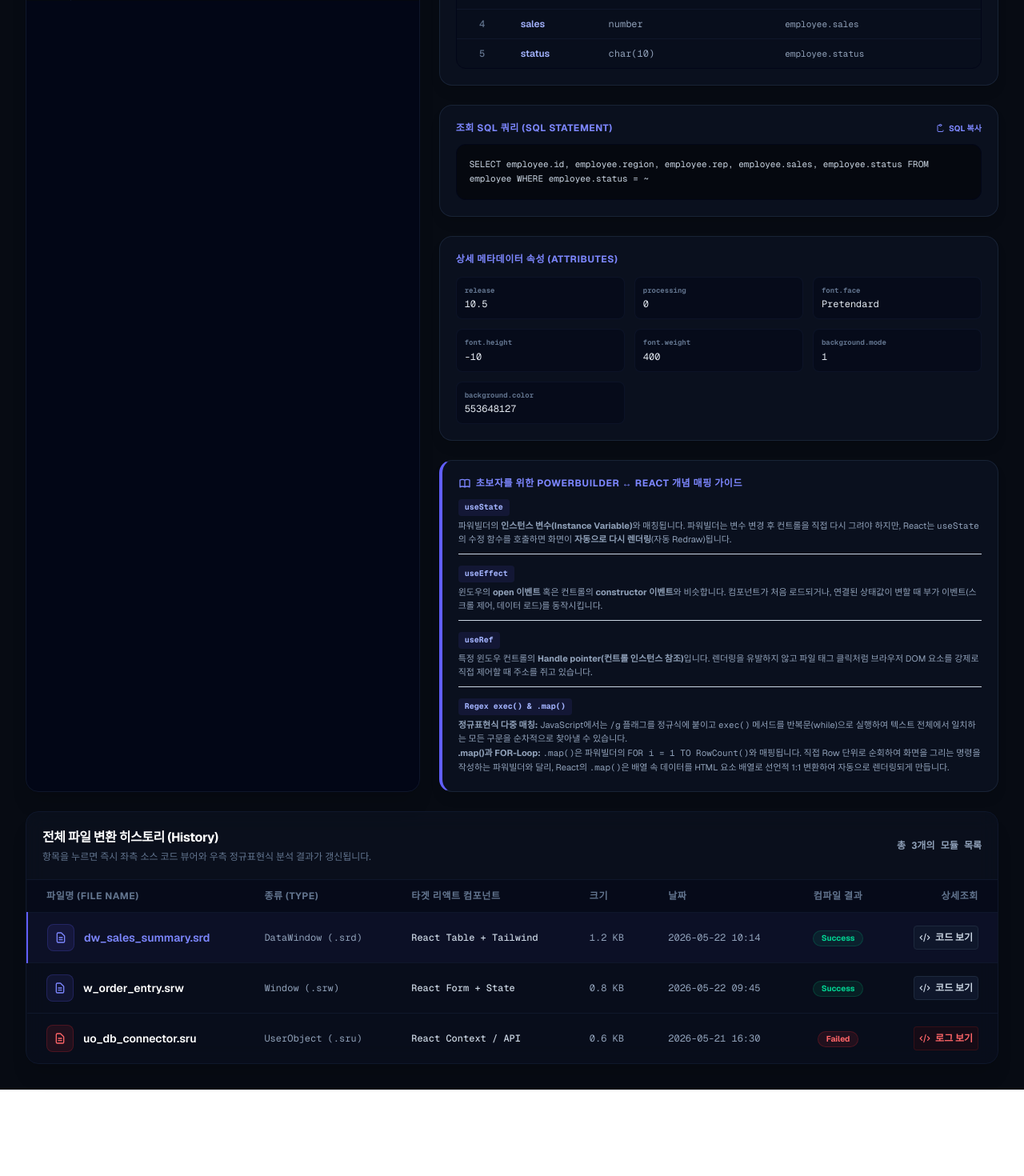
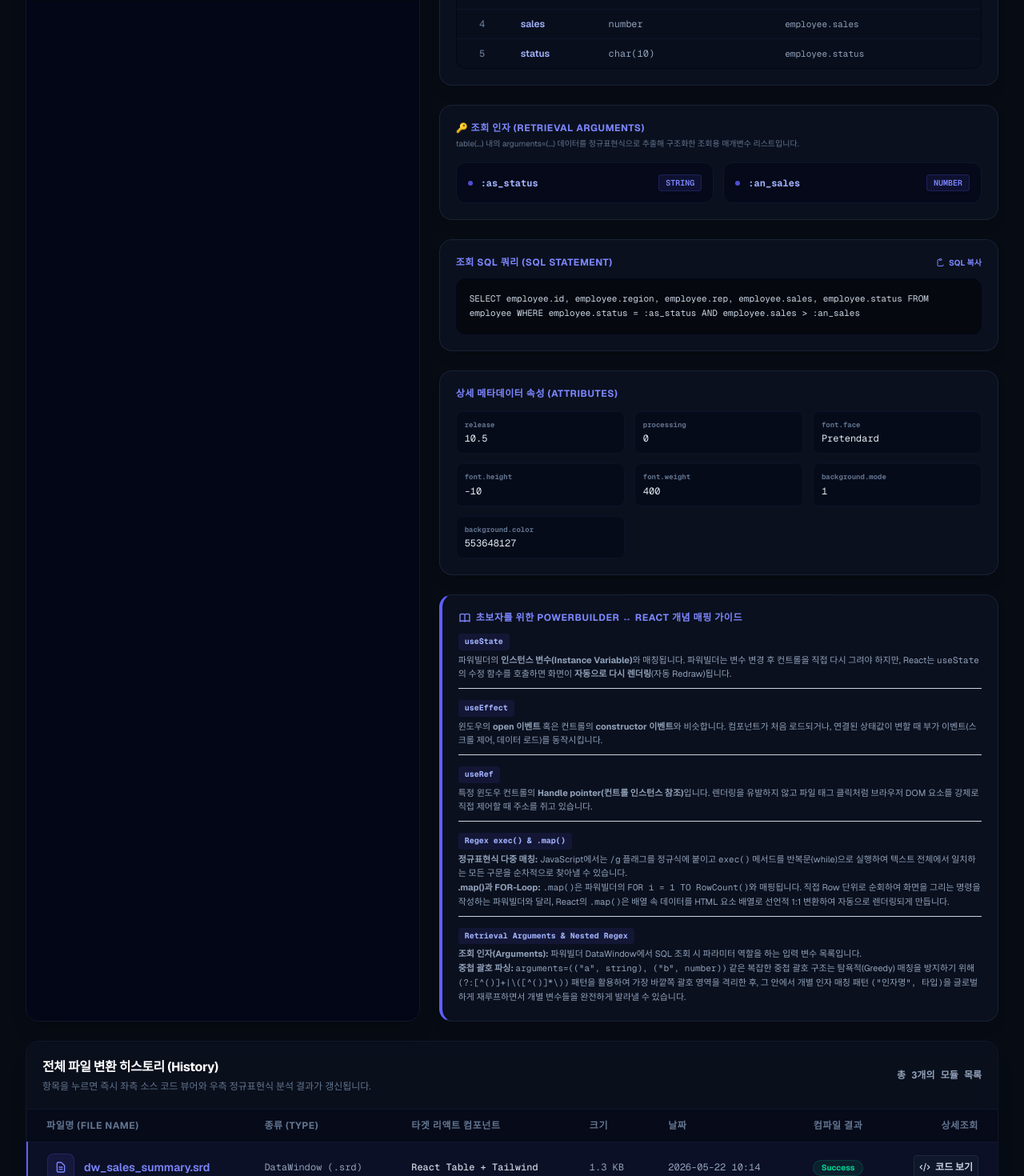
Before and after one commit to boradori80/pb-bridge, a Next.js app: page / in a window 1280 px wide. Shown: the part 800-2270 px from the top of the page at 80% size. Before the commit the page ends 2162 px from the top, so only its background shows below. Built offline with nearby package versions, Linux system fonts and the light colour scheme.

Commit message:
기능: 파워빌더 .srd 조회 인자(Arguments) 추출 및 화면 출력 구현

```diff
--- a/app/page.tsx
+++ b/app/page.tsx
@@ -15,6 +15,11 @@ import React, { useState, useEffect, useRef } from "react";
 // - C++이나 파워빌더의 Structure(구조체)처럼 데이터의 구조를 정의합니다.
 // - TypeScript를 사용하여 데이터의 필드 타입(string, array 등)을 명확하게 규정하여 버그를 사전에 방지합니다.
 // ---------------------------------------------------------------------------------------------------------
+interface ArgumentInfo {
+  name: string;
+  type: string;
+}
+
 interface ColumnInfo {
   name: string;
   type: string;
@@ -30,6 +35,7 @@ interface ParsedPB {
   retrieveQuery: string; // SQL SELECT 쿼리문
   bands: { [key: string]: number }; // 각 밴드(header, detail 등)의 높이 정보
   controls: Array<{ name: string; type: string }>; // Window/UserObject의 컨트롤 목록
+  arguments: ArgumentInfo[]; // 조회 인자(Retrieval Arguments) 리스트
 }
 
 // ---------------------------------------------------------------------------------------------------------
@@ -46,7 +52,8 @@ const parsePBFile = (text: string, fileName: string): ParsedPB => {
     columns: [],
     retrieveQuery: "",
     bands: {},
-    controls: []
+    controls: [],
+    arguments: []
   };
 
   // 확장자를 통해 파일 타입을 판별합니다.
@@ -187,6 +194,45 @@ const parsePBFile = (text: string, fileName: string): ParsedPB => {
     result.retrieveQuery = retrieveMatch[1].replace(/~"/g, '"');
   }
 
+  // ---------------------------------------------------------------------------------------------------------
+  // [교육용 주석 - 중첩 괄호 및 복잡한 패턴 매칭을 위한 정규표현식(Regex)의 원리]
+  // ---------------------------------------------------------------------------------------------------------
+  // 1. **중첩 괄호가 포함된 문자열의 정규표현식 파싱 원리**:
+  //    - 파워빌더 `.srd` 파일에서 조회 인자는 `arguments=(("인자명1", 타입1), ("인자명2", 타입2), ...)` 형태를 가집니다.
+  //    - 단순하게 `\((.*?)\)`처럼 정규식을 사용하면 안쪽의 첫 번째 닫는 괄호 `)`를 만나자마자 매칭이 중단됩니다.
+  //      즉, `(("an_order", number)` 까지만 잘려서 올바르지 않은 데이터를 얻게 됩니다.
+  //    - 이를 해결하기 위해 중첩 괄호를 처리할 수 있는 재귀적 성격의 패턴을 설계합니다:
+  //      `/arguments\s*=\s*\(((?:[^()]+|\([^()]*\))*)\)/i`
+  //      - `arguments\s*=\s*\(`: 'arguments=' 부분과 시작하는 바깥쪽 여는 괄호 `(`를 매칭합니다.
+  //      - `((?:[^()]+|\([^()]*\))*)`: 바깥쪽 괄호 내부에 있는 데이터를 캡처(그룹 1)합니다.
+  //        - `[^()]+`: 괄호가 아닌 문자가 1개 이상 연속해서 나타나는 경우를 매칭합니다.
+  //        - `|`: '또는'의 논리 합입니다.
+  //        - `\([^()]*\)`: 괄호 안에 괄호가 더이상 존재하지 않는 단일 괄호 쌍 (예: `("an_order", number)`)을 매칭합니다.
+  //        - `(?:...)*`: 이 두 패턴의 조합이 0번 이상 반복될 수 있음을 나타내어, 중첩된 한 단계의 괄호들을 완벽하게 묶어서 추출합니다.
+  //      - `\)`: 바깥쪽의 마지막 닫는 괄호 `)`를 매칭합니다.
+  // 2. **개별 인자 쌍 분리 추출**:
+  //    - 1단계에서 추출된 전체 인자 문자열 (예: `("as_status", string), ("an_sales", number)`)에서 개별 인자 쌍들을 각각 쪼갭니다.
+  //    - 패턴: `/\(\s*"([^"]+)"\s*,\s*(\w+)\s*\)/g`
+  //      - `\(` 와 `\)`: 개별 인자를 감싸는 소괄호 `(`와 `)`를 매칭합니다.
+  //      - `\s*`: 공백이 있을 수도 없을 수도 있는 상황을 유연하게 처리합니다.
+  //      - `"([^"]+)"`: 큰따옴표로 둘러싸인 '인자명'을 매칭하여 첫 번째 캡처 그룹으로 저장합니다.
+  //      - `,\s*`: 쉼표와 그 뒤의 공백을 매칭합니다.
+  //      - `(\w+)`: 영어 단어로 된 '데이터타입'(예: string, number, datetime)을 매칭하여 두 번째 캡처 그룹으로 저장합니다.
+  //      - `/g` 플래그: `exec()` 함수를 `while` 루프와 함께 반복 호출함으로써, 문자열 끝까지 탐색하며 매치되는 모든 인자를 순차적으로 추출합니다.
+  // ---------------------------------------------------------------------------------------------------------
+  const argsMatch = text.match(/arguments\s*=\s*\(((?:[^()]+|\([^()]*\))*)\)/i);
+  if (argsMatch) {
+    const argsContent = argsMatch[1];
+    const argRegex = /\(\s*"([^"]+)"\s*,\s*(\w+)\s*\)/g;
+    let argMatch;
+    while ((argMatch = argRegex.exec(argsContent)) !== null) {
+      result.arguments.push({
+        name: argMatch[1],
+        type: argMatch[2]
+      });
+    }
+  }
+
   // 4. 레이아웃 밴드(Band) 높이 추출 (header, detail, summary, footer)
   const bands = ["header", "detail", "summary", "footer"];
   bands.forEach((band) => {
@@ -227,7 +273,7 @@ const INITIAL_HISTORY = [
     fileName: "dw_sales_summary.srd",
     fileType: "DataWindow (.srd)",
     targetType: "React Table + Tailwind",
-    size: "1.2 KB",
+    size: "1.3 KB",
     date: "2026-05-22 10:14",
     status: "Completed",
     sourceCode: `$PBExportHeader$dw_sales_summary.srd
@@ -242,7 +288,8 @@ table(column=(type=char(10) updatewhereclause=yes name=id dbname="employee.id" )
  column=(type=char(20) updatewhereclause=yes name=rep dbname="employee.rep" )
  column=(type=number updatewhereclause=yes name=sales dbname="employee.sales" )
  column=(type=char(10) updatewhereclause=yes name=status dbname="employee.status" )
- retrieve="SELECT employee.id, employee.region, employee.rep, employee.sales, employee.status FROM employee WHERE employee.status = ~"Closed~""
+ retrieve="SELECT employee.id, employee.region, employee.rep, employee.sales, employee.status FROM employee WHERE employee.status = :as_status AND employee.sales > :an_sales"
+ arguments=(("as_status", string), ("an_sales", number))
 )`,
     code: `import React, { useState } from 'react';
 
@@ -585,10 +632,14 @@ export default function PBBridgeDashboard() {
         ? `    { id: 1, ${parsed.columns.map(c => `${c.name}: ${c.type.startsWith("num") ? "100" : "'샘플값'"}`).join(", ")} }`
         : `    { id: 1, name: '샘플데이터' }`;
 
+      const argComments = parsed.arguments && parsed.arguments.length > 0
+        ? `\n// Retrieval Arguments:\n${parsed.arguments.map(a => `//   - :${a.name} (${a.type})`).join("\n")}`
+        : '';
+
       return `import React, { useState } from 'react';
 
 // PB-Bridge 자동 변환 컴포넌트
-// 소스: ${activeFileName} (PB 버전: ${parsed.release})
+// 소스: ${activeFileName} (PB 버전: ${parsed.release})${argComments}
 export default function ${componentName}() {
   const [searchQuery, setSearchQuery] = useState('');
   const columns = [${colNames}];
@@ -931,6 +982,52 @@ ${controlsList || '            <div className="text-slate-500">탐지된 컨트
               </div>
             )}
 
+            {/* 3.5 (DataWindow 전용) 조회 인자 카드 */}
+            {/*
+              [교육용 주석 - React의 동적 배열 렌더링 (.map)의 원리]
+              -------------------------------------------------------------------------------------
+              1. **조건부 렌더링 (Conditional Rendering)**:
+                 - `parsedData.fileType.includes("DataWindow") && parsedData.arguments && parsedData.arguments.length > 0 && (...)`
+                 - 자바스크립트의 단락 평가(Short-circuit evaluation) 논리곱(`&&`) 연산자를 활용합니다.
+                 - 파일 형식이 DataWindow이고, 파싱된 조회 인자 배열(`arguments`)이 존재하며 그 개수가 0개보다 많을 때만 우측 괄호 안의 HTML/UI 코드가 화면에 출력됩니다.
+                 - 인자가 아예 없는 srd 파일일 경우에는 해당 카드 영역 전체가 DOM(화면구조)에 렌더링되지 않고 완전히 보이지 않게 처리됩니다.
+
+              2. **배열 순회 렌더링 (.map) 과 Key Property**:
+                 - `parsedData.arguments.map((arg, idx) => ( ... ))`
+                 - 파워빌더에서 행 개수만큼 Loop를 돌면서 UI 필드를 인스턴스화하여 배치하듯이, React에서는 배열 데이터의 개수만큼 자동으로 UI 템플릿(JSX)을 반복하여 출력합니다.
+                 - `key={idx}`: React는 화면을 업데이트(Re-render)할 때 변경된 부분만 빠르게 갈아끼우기 위해 각 반복 요소마다 고유한 주민등록번호 같은 식별자(`key`)를 요구합니다. 여기선 배열의 순서인 `idx`를 키값으로 지정하여 React가 개별 인자 카드를 안전하고 최적화된 성능으로 추적하게 돕습니다.
+                 - `{arg.name}`과 `{arg.type}`: 중괄호 `{}`를 사용해 JavaScript 객체에 담긴 데이터값(인자명과 타입)을 HTML 디자인 구조에 동적으로 주입하여(데이터 바인딩) 화면에 렌더링합니다.
+              -------------------------------------------------------------------------------------
+            */}
+            {parsedData.fileType.includes("DataWindow") && parsedData.arguments && parsedData.arguments.length > 0 && (
+              <div className="bg-slate-900/50 border border-slate-800/80 rounded-2xl p-5 backdrop-blur-md shadow-lg flex flex-col gap-4">
+                <div>
+                  <h4 className="text-xs font-bold uppercase tracking-wider text-indigo-400 flex items-center gap-1.5">
+                    <span>🔑 조회 인자 (Retrieval Arguments)</span>
+                  </h4>
+                  <p className="text-[10px] text-slate-500 mt-1">
+                    table(...) 내의 arguments=(...) 데이터를 정규표현식으로 추출해 구조화한 조회용 매개변수 리스트입니다.
+                  </p>
+                </div>
+
+                <div className="grid grid-cols-1 sm:grid-cols-2 gap-3">
+                  {parsedData.arguments.map((arg, idx) => (
+                    <div key={idx} className="flex items-center justify-between bg-slate-950/60 border border-slate-900 p-3.5 rounded-xl">
+                      <div className="flex items-center gap-2.5 min-w-0">
+                        <span className="w-1.5 h-1.5 rounded-full bg-indigo-500/80"></span>
+                        <span className="text-xs font-bold text-indigo-300 font-mono truncate" title={arg.name}>
+                          :{arg.name}
+                        </span>
+                      </div>
+                      <span className="text-[10px] font-mono font-semibold uppercase px-2 py-0.5 rounded bg-indigo-500/10 text-indigo-400 border border-indigo-500/20">
+                        {arg.type}
+                      </span>
+                    </div>
+                  ))}
+                </div>
+              </div>
+            )}
+
             {/* 4. (DataWindow 전용) SQL Retrieve 쿼리 카드 */}
             {parsedData.fileType.includes("DataWindow") && parsedData.retrieveQuery && (
               <div className="bg-slate-900/50 border border-slate-800/80 rounded-2xl p-5 backdrop-blur-md shadow-lg flex flex-col gap-3">
@@ -1020,11 +1117,18 @@ ${controlsList || '            <div className="text-slate-500">탐지된 컨트
                     특정 윈도우 컨트롤의 <b>Handle pointer(컨트롤 인스턴스 참조)</b>입니다. 렌더링을 유발하지 않고 파일 태그 클릭처럼 브라우저 DOM 요소를 강제로 직접 제어할 때 주소를 쥐고 있습니다.
                   </p>
                 </div>
-                <div>
+                <div className="border-b border-slate-850 pb-2">
                   <span className="inline-block bg-indigo-500/10 text-indigo-300 px-2 py-0.5 rounded text-[10px] font-bold font-mono mb-1">Regex exec() &amp; .map()</span>
                   <p className="text-[11px] text-slate-400">
                     <b>정규표현식 다중 매칭:</b> JavaScript에서는 <code>/g</code> 플래그를 정규식에 붙이고 <code>exec()</code> 메서드를 반복문(while)으로 실행하여 텍스트 전체에서 일치하는 모든 구문을 순차적으로 찾아낼 수 있습니다. <br />
                     <b>.map()과 FOR-Loop:</b> <code>.map()</code>은 파워빌더의 <code>FOR i = 1 TO RowCount()</code>와 매핑됩니다. 직접 Row 단위로 순회하여 화면을 그리는 명령을 작성하는 파워빌더와 달리, React의 <code>.map()</code>은 배열 속 데이터를 HTML 요소 배열로 선언적 1:1 변환하여 자동으로 렌더링되게 만듭니다.
+                  </p>
+                </div>
+                <div>
+                  <span className="inline-block bg-indigo-500/10 text-indigo-300 px-2 py-0.5 rounded text-[10px] font-bold font-mono mb-1">Retrieval Arguments &amp; Nested Regex</span>
+                  <p className="text-[11px] text-slate-400">
+                    <b>조회 인자(Arguments):</b> 파워빌더 DataWindow에서 SQL 조회 시 파라미터 역할을 하는 입력 변수 목록입니다. <br />
+                    <b>중첩 괄호 파싱:</b> <code>arguments=(("a", string), ("b", number))</code> 같은 복잡한 중첩 괄호 구조는 탐욕적(Greedy) 매칭을 방지하기 위해 <code>(?:[^()]+|\([^()]*\))</code> 패턴을 활용하여 가장 바깥쪽 괄호 영역을 격리한 후, 그 안에서 개별 인자 매칭 패턴 <code>("인자명", 타입)</code>을 글로벌하게 재루프하면서 개별 변수들을 완전하게 발라낼 수 있습니다.
                   </p>
                 </div>
               </div>
```
Also changed, not shown: 1 other file (tests, documents, lock files or other folders).
